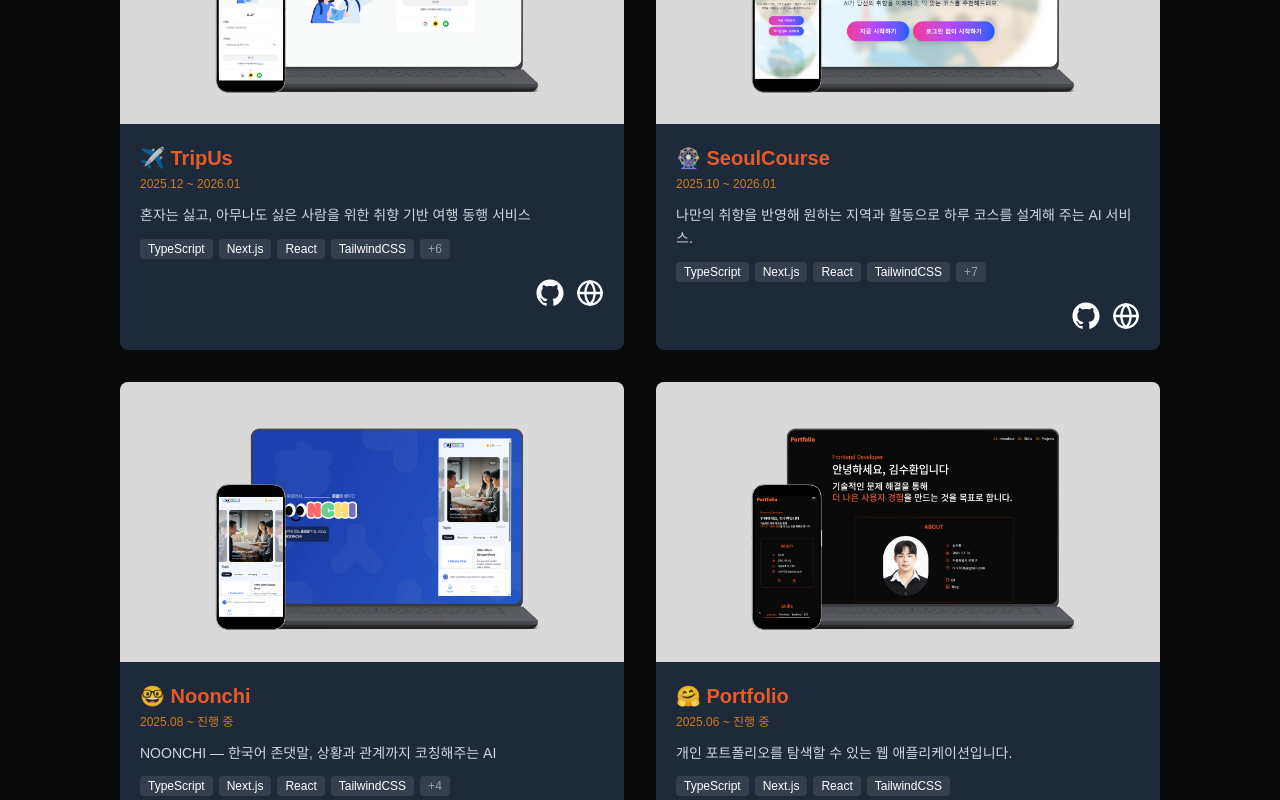
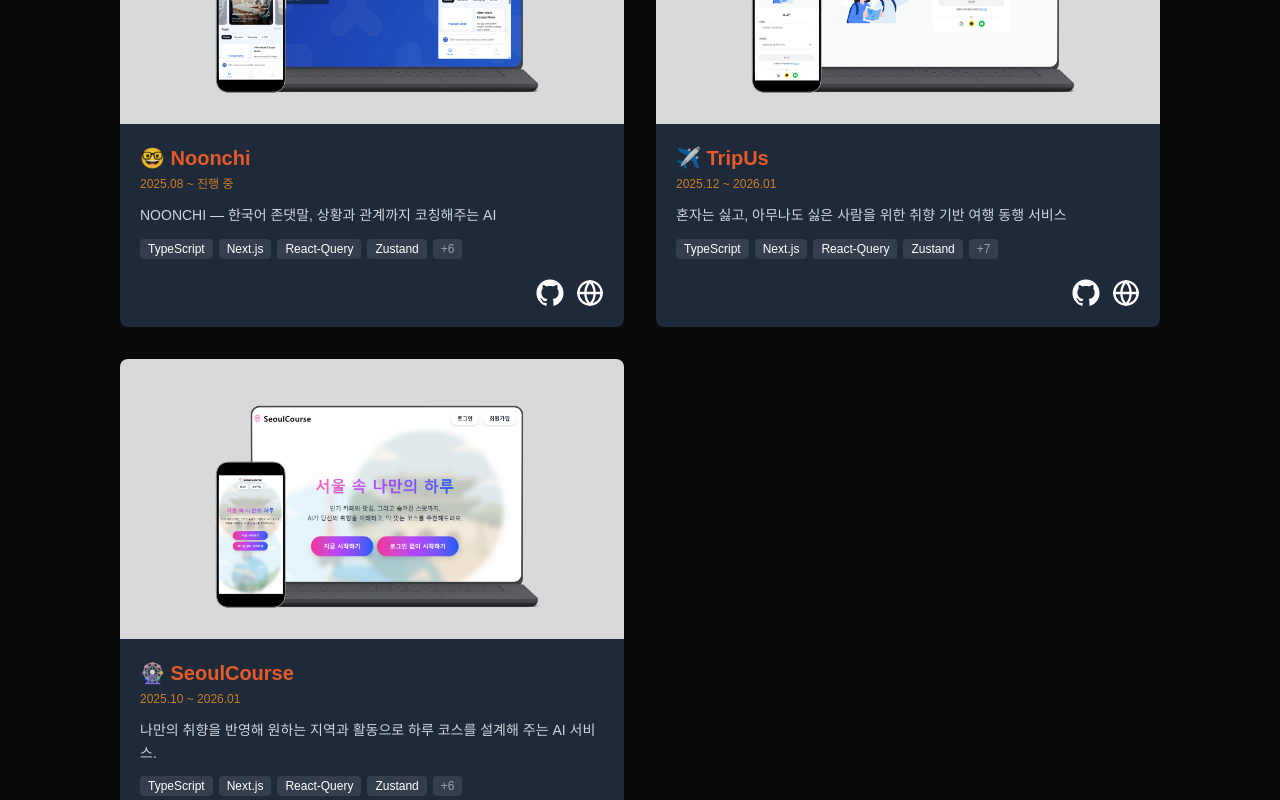
Before and after one commit to SH701/portfolio, a Next.js app: page / in a window 1280 px wide. Shown: the part 1900-2700 px from the top of the page. Built offline with nearby package versions, Linux system fonts and the light colour scheme.

Commit message:
Refactor: 프로젝트 기술스텍 수정, 순서 변경

```diff
--- a/src/app/[section]/page.tsx
+++ /dev/null
@@ -1,50 +0,0 @@
-"use client";
-
-
-
-import Contact from "@/components/contact/Contact";
-import Introduce from "@/components/introduce/Introduce";
-import ProjectContainer from "@/components/project/ProjectContainer";
-import Skills from "@/components/skills/Skills";
-
-import { useParams, useRouter } from "next/navigation";
-import { useEffect } from "react";
-
-const sectionId = ["introduce", "skills", "projects", "contact"];
-
-export default function SectionPage() {
-  const router = useRouter();
-  const params = useParams();
-  const section = params.section as string;
-  useEffect(() => {
-    if (!sectionId.includes(section)) {
-      return;
-    }
-    const element = document.getElementById(section);
-    if (element) {
-      element.scrollIntoView({ behavior: "smooth" });
-    }
-  }, [section, router]);
-
-  return (
-    <>
-      <div className="mx-auto max-w-screen-xl md:px-10">
-        <div className="max-w-[1200px] flex flex-col gap-2 lg:pt-20 pt-10 ">
-          <section id="introduce" className="pt-10 md:h-screen h-[700px]">
-            <Introduce />
-          </section>
-
-          <section id="skills">
-            <Skills />
-          </section>
-          <section id="projects" className="w-full">
-            <ProjectContainer />
-          </section>
-          <section id="contact">
-            <Contact />
-          </section>
-        </div>
-      </div>
-    </>
-  );
-}
--- a/src/app/layout.tsx
+++ b/src/app/layout.tsx
@@ -1,5 +1,3 @@
-
-
 import Footer from "@/components/footer/Footer";
 import "./globals.css";
 import { Metadata } from "next";
--- a/src/app/page.tsx
+++ b/src/app/page.tsx
@@ -1,7 +1,4 @@
-"use client";
-
 import Introduce from "../components/introduce/Introduce";
-
 import Skills from "../components/skills/Skills";
 import ProjectContainer from "../components/project/ProjectContainer";
 import Contact from "@/components/contact/Contact";
--- a/src/components/introduce/Introduce.tsx
+++ b/src/components/introduce/Introduce.tsx
@@ -1,3 +1,4 @@
+"use client";
 import { motion } from "framer-motion";
 import { FadeUp } from "@/lib/motion";
 
--- a/src/data/project.ts
+++ b/src/data/project.ts
@@ -21,6 +21,62 @@ interface ProjectProps {
 
 export const Main: ProjectProps[] = [
   {
+    title: "🤓 Noonchi ",
+    award: "508 비사이드 포텐데이 우수 프로젝트 선정",
+    period: "2025.08 ~ 진행 중",
+    img: "/images/noonchi/noonchi_thumbnail.png",
+    awards: "네이버 클라우드 주최  508 AI 포텐데이 우수 프로젝트 선정",
+    simple: "NOONCHI — 한국어 존댓말, 상황과 관계까지 코칭해주는 AI",
+    detailimg: [
+      "/images/noonchi/main.png",
+      "/images/noonchi/chatroom.png",
+      "/images/noonchi/chatting.png",
+      "/images/noonchi/history.png",
+    ],
+    language: [
+      "TypeScript",
+      "Next.js",
+      "React-Query",
+      "Zustand",
+      "TailwindCSS",
+      "Zod",
+      "React-Hook-Form",
+      "Axios",
+      "NextAuth v5",
+      "Storybook",
+    ],
+    description:
+      "페르소나 선택, 번역 박스, 음성 입력·TTS 기능을 결합한 대화형 학습 서비스입니다. 사용자는 상황(상사와 대화, 카페 주문 등)에 맞는 AI 페르소나를 선택해 실제 같은 대화를 경험할 수 있으며, 번역 박스로 언어 전환과 표현 교정을 확인할 수 있습니다.",
+    contribution: "33%",
+    projectLink: [
+      { label: "웹", url: "https://noonchi-web.vercel.app" },
+      { label: "모바일", url: "https://noonchi.ai.kr" },
+    ],
+    githubLink: "https://github.com/SH701/pangpang",
+    capability: [
+      {
+        title: "챗봇 대화 UI",
+        description:
+          "- 커스텀 챗봇과 상황별 챗봇의 실시간 대화 인터페이스를 구현하고, React-Query로 메시지 송수신 API를 연동했습니다.",
+      },
+      {
+        title: "피드백 · 리라이팅",
+        description:
+          "- 사용자 입력에 대한 정중도 분석 및 대안 표현을 보여주는 피드백 UI와 API 연동을 구현했습니다.",
+      },
+      {
+        title: "히스토리 · 리포트",
+        description:
+          "- 대화 기록 목록 조회 및 학습 리포트 화면을 구현하고, 필터링을 적용했습니다.",
+      },
+      {
+        title: "음성 입력 · TTS",
+        description:
+          "- 음성 녹음 및 TTS 재생 기능의 UI와 API 연동을 구현해 음성 기반 대화를 지원합니다.",
+      },
+    ],
+  },
+  {
     title: "✈️ TripUs",
     period: "2025.12 ~ 2026.01",
     img: "/images/tripus/tripus_thumbnail.png",
@@ -36,14 +92,15 @@ export const Main: ProjectProps[] = [
     language: [
       "TypeScript",
       "Next.js",
-      "React",
-      "TailwindCSS",
       "React-Query",
       "Zustand",
+      "TailwindCSS",
+      "Shadcn/UI",
       "Zod",
-      "Next-Auth",
-      "ShadcnUI",
+      "React-Hook-Form",
+      "NextAuth v5",
       "Jest",
+      "MSW",
     ],
     description:
       "여행 스타일과 취향이 맞는 동행을 찾아주는 매칭 서비스입니다. 게시글을 통해 여행 동행자를 모집할 수 있으며, 실시간 채팅으로 여행 전부터 소통하며 서로를 알아갈 수 있습니다.",
@@ -95,12 +152,11 @@ export const Main: ProjectProps[] = [
     language: [
       "TypeScript",
       "Next.js",
-      "React",
+      "React-Query",
+      "Zustand",
       "TailwindCSS",
       "Framer-motion",
-      "React-Query",
-      "Zustand",
-      "OpenAI",
+      "OpenAI API",
       "Prisma",
       "PostgreSQL",
       "Clerk",
@@ -137,94 +193,4 @@ export const Main: ProjectProps[] = [
       },
     ],
   },
-  {
-    title: "🤓 Noonchi ",
-    award: "508 비사이드 포텐데이 우수 프로젝트 선정",
-    period: "2025.08 ~ 진행 중",
-    img: "/images/noonchi/noonchi_thumbnail.png",
-    awards: "네이버 클라우드 주최  508 AI 포텐데이 우수 프로젝트 선정",
-    simple: "NOONCHI — 한국어 존댓말, 상황과 관계까지 코칭해주는 AI",
-    detailimg: [
-      "/images/noonchi/main.png",
-      "/images/noonchi/chatroom.png",
-      "/images/noonchi/chatting.png",
-      "/images/noonchi/history.png",
-    ],
-    language: [
-      "TypeScript",
-      "Next.js",
-      "React",
-      "TailwindCSS",
-      "React-Query",
-      "Zustand",
-      "Lottie",
-      "AWS S3",
-    ],
-    description:
-      "페르소나 선택, 번역 박스, 음성 입력·TTS 기능을 결합한 대화형 학습 서비스입니다. 사용자는 상황(상사와 대화, 카페 주문 등)에 맞는 AI 페르소나를 선택해 실제 같은 대화를 경험할 수 있으며, 번역 박스로 언어 전환과 표현 교정을 확인할 수 있습니다.",
-    contribution: "33%",
-    projectLink: [
-      { label: "웹", url: "https://noonchi-web.vercel.app" },
-      { label: "모바일", url: "https://noonchi.ai.kr" },
-    ],
-    githubLink: "https://github.com/SH701/pangpang",
-    capability: [
-      {
-        title: "챗봇 대화 UI",
-        description:
-          "- 커스텀 챗봇과 상황별 챗봇의 실시간 대화 인터페이스를 구현하고, React-Query로 메시지 송수신 API를 연동했습니다.",
-      },
-      {
-        title: "피드백 · 리라이팅",
-        description:
-          "- 사용자 입력에 대한 정중도 분석 및 대안 표현을 보여주는 피드백 UI와 API 연동을 구현했습니다.",
-      },
-      {
-        title: "히스토리 · 리포트",
-        description:
-          "- 대화 기록 목록 조회 및 학습 리포트 화면을 구현하고, 필터링을 적용했습니다.",
-      },
-      {
-        title: "음성 입력 · TTS",
-        description:
-          "- 음성 녹음 및 TTS 재생 기능의 UI와 API 연동을 구현해 음성 기반 대화를 지원합니다.",
-      },
-    ],
-  },
-  {
-    title: "🤗 Portfolio ",
-    period: "2025.06 ~ 진행 중",
-    img: "/images/portfolio/portfolio_thumbnail.png",
-
-    simple: "개인 포트폴리오를 탐색할 수 있는 웹 애플리케이션입니다.",
-    detailimg: [
-      "/images/portfolio/introduce.png",
-      "/images/portfolio/skills.png",
-      "/images/portfolio/projects.png",
-      "/images/portfolio/contact.png",
-    ],
-    language: ["TypeScript", "Next.js", "React", "TailwindCSS"],
-    description:
-      "Next.js와 TypeScript 기반의 개인 포트폴리오 웹사이트입니다. Framer Motion을 활용한 부드러운 스크롤 애니메이션과 인터랙티브한 UI를 구현했으며, 반응형 디자인으로 다양한 디바이스에서 최적화된 경험을 제공합니다. 프로젝트 상세 모달, 기술 스택 시각화 등 사용자 친화적인 인터페이스를 통해 프로젝트와 경험을 효과적으로 소개합니다.",
-    contribution: "100%",
-    projectLink: [{ label: "웹", url: "https://kimsuhwan.vercel.app/" }],
-    githubLink: "https://github.com/SH701/portfolio",
-    capability: [
-      {
-        title: "메인 페이지",
-        description:
-          "- Framer Motion 스크롤 애니메이션과 FadeUp 효과 적용, Introduce에서 About 섹션으로 자연스럽게 연결됩니다.",
-      },
-      {
-        title: "Project 섹션",
-        description:
-          "- 카드형 레이아웃으로 프로젝트 목록 표시, 호버 시 상세보기 전환 애니메이션과 반응형 그리드를 제공합니다.",
-      },
-      {
-        title: "Contact 섹션",
-        description:
-          "- EmailJS를 활용한 이메일 전송 폼 구현, 반응형 디자인으로 모바일·데스크톱 모두 최적화했습니다.",
-      },
-    ],
-  },
 ];
```
